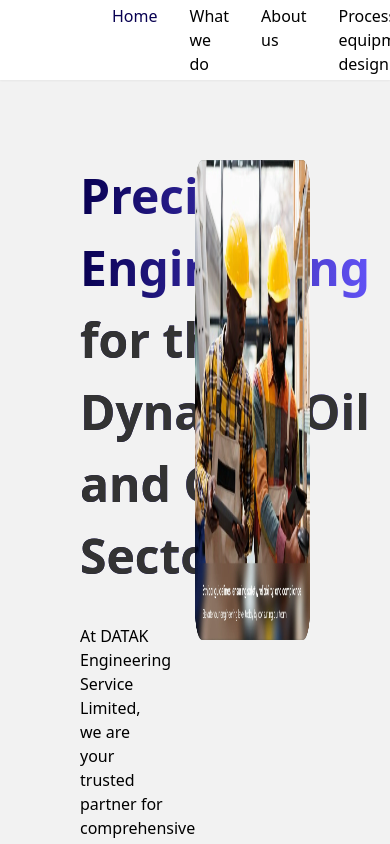
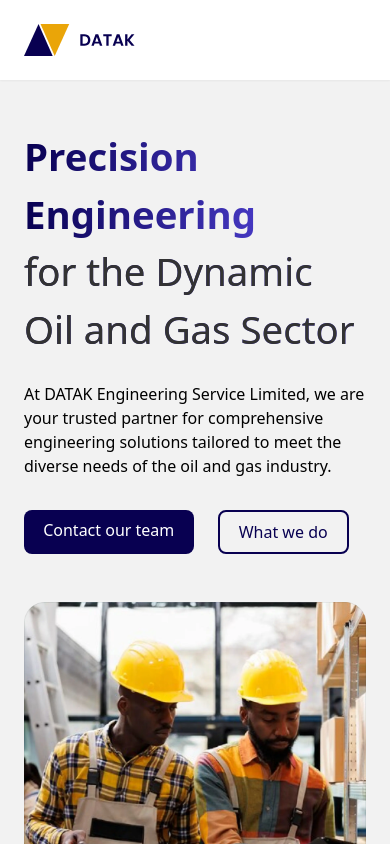
Before and after one commit to Datakengring/Datak_Engineering, a React (Vite) app: page / in a window 390 px wide. Built offline with nearby package versions, Linux system fonts and the light colour scheme.

Commit message:
feat: Home page first hero section complete with responsiveness

```diff
--- a/index.html
+++ b/index.html
@@ -2,7 +2,7 @@
 <html lang="en">
   <head>
     <meta charset="UTF-8" />
-    <link rel="icon" type="image/svg+xml" href="/vite.svg" />
+    <link rel="icon" type="image/svg+xml" href="/svgs/datak.svg" />
     <meta name="viewport" content="width=device-width, initial-scale=1.0" />
     <title>Datak Website</title>
   </head>
--- a/src/components/Footer/index.tsx
+++ b/src/components/Footer/index.tsx
@@ -9,7 +9,7 @@
 const Footer = () => {
   return (
     <div className="w-[100%] text-[#797B89] flex flex-col items-center text-[0.875rem]">
-      <div className="flex py-[2rem] px-[4rem] gap-[5rem] justify-between">
+      <div className="flex flex-col lg:flex-row py-[2rem] px-[1.5rem] lg:px-[4rem] lg:gap-[5rem] gap-[2rem] justify-between">
         <div className="flex-grow">
           <NavLink to={"/"}>
             <img src={logo} className="h-[2rem]" alt="logo" />
@@ -19,6 +19,7 @@
             drive success andsustainability in the oil and gas sector
           </p>
         </div>
+        <div className="flex">
           <div className="w-[12rem] flex flex-col gap-2">
             <h2 className="text-[#383A47] text-[1rem] font-[700]">Company</h2>
             <NavLink className="hover:underline" to={"about-us"}>
@@ -27,7 +28,10 @@
             <NavLink className="hover:underline" to={"what-we-do"}>
               What we do
             </NavLink>
-          <NavLink className="hover:underline" to={"process-equipment-design"}>
+            <NavLink
+              className="hover:underline"
+              to={"process-equipment-design"}
+            >
               Process equipment design
             </NavLink>
             <NavLink className="hover:underline" to={"contact-us"}>
@@ -63,6 +67,7 @@
             </p>
           </div>
         </div>
+      </div>
       <div className="w-[80%] text-center h-[3rem] flex justify-center items-center border-t-[2px] border-solid border-[#F8F8FA]">
         <p className="text-[0.75rem]">Copyright © 2024 Datak</p>
       </div>
--- a/src/components/NavBar/index.tsx
+++ b/src/components/NavBar/index.tsx
@@ -5,11 +5,11 @@
 const NavBar = () => {
   // const activeLink:string="text-primary"
   return (
-    <nav className="w-[100%] h-[5rem] px-[4rem] bg-white flex flex-row justify-between items-center font-[500] gap-[3rem] fixed shadow-sm">
+    <nav className="w-[100%] h-[5rem] px-[1.5rem] lg:px-[4rem] bg-white flex flex-row justify-between items-center font-[500] gap-[3rem] fixed shadow-sm">
       <NavLink to={"/"}>
         <img src={logo} className="h-[2rem]" alt="logo" />
       </NavLink>
-      <div className="flex-grow flex justify-center gap-8 ">
+      <div className="flex-grow hidden lg:flex justify-center gap-8 ">
         {navlinks.map((nav, i) => (
           <NavLink
             className={({ isActive }) => (isActive ? "text-primary" : "")}
@@ -21,7 +21,7 @@
         ))}
       </div>
       <NavLink
-        className="bg-primary text-white h-[2.5rem] w-[8rem] flex justify-center items-center rounded-[2rem] hover:bg-opacity-90 "
+        className="hidden bg-primary text-white h-[2.5rem] w-[8rem] lg:flex justify-center items-center rounded-[2rem] hover:bg-opacity-90 "
         to={"contact-us"}
       >
         Contact us
--- a/src/pages/Home/index.tsx
+++ b/src/pages/Home/index.tsx
@@ -6,27 +6,27 @@
 const HomePage = () => {
   return (
     <MainWrapper>
-      <div className="bg-secondary px-[5rem] py-[5rem] flex">
-        <div className="w-[50%]">
-          <h2 className="bg-gradient-to-r from-linearOne to-linearTwo inline-block text-transparent bg-clip-text text-[3rem] font-[600]">
+      <div className="bg-secondary px-[1.5rem] lg:px-[5rem] py-[3rem] lg:py-[5rem] flex flex-col gap-[3rem] lg:gap-0 lg:flex-row">
+        <div className="w-[100%] lg:w-[50%]">
+          <h2 className="bg-gradient-to-r from-linearOne to-linearTwo inline-block text-transparent bg-clip-text text-[2.4rem] lg:text-[3rem] font-[600]">
             Precision Engineering
             <br />
-            <span className="text-textColorPrimary ">
+            <span className="text-textColorPrimary font-[500]">
               for the Dynamic Oil and Gas Sector
             </span>
           </h2>
-          <p className="mt-[2rem] w-[75%]">
+          <p className="mt-[1.5rem] lg:mt-[2rem] lg:w-[75%]">
             At DATAK Engineering Service Limited, we are your trusted partner
-            for comprehensive engineeringsolutions tailored to meet the diverse
+            for comprehensive engineering solutions tailored to meet the diverse
             needs of the oil and gas industry.
           </p>
-          <div className="mt-[3rem] font-medium flex gap-6">
+          <div className="mt-[2rem] lg:mt-[3rem] font-medium flex gap-6">
             <PrimaryButton path="contact-us">Contact our team</PrimaryButton>
             <SecondaryButton path={"what-we-do"}>What we do</SecondaryButton>
           </div>
         </div>
-        <div className="w-[50%] flex justify-center">
-          <img className="h-[30rem]" src={heroOne} alt="HeroImg1" />
+        <div className="w-[100%] lg:w-[50%] flex justify-center">
+          <img className="lg:h-[30rem]" src={heroOne} alt="HeroImg1" />
         </div>
       </div>
     </MainWrapper>
```
Also changed, not shown: public/svgs/datak.svg (added). Lines whose indentation alone changed are shown as unchanged.
